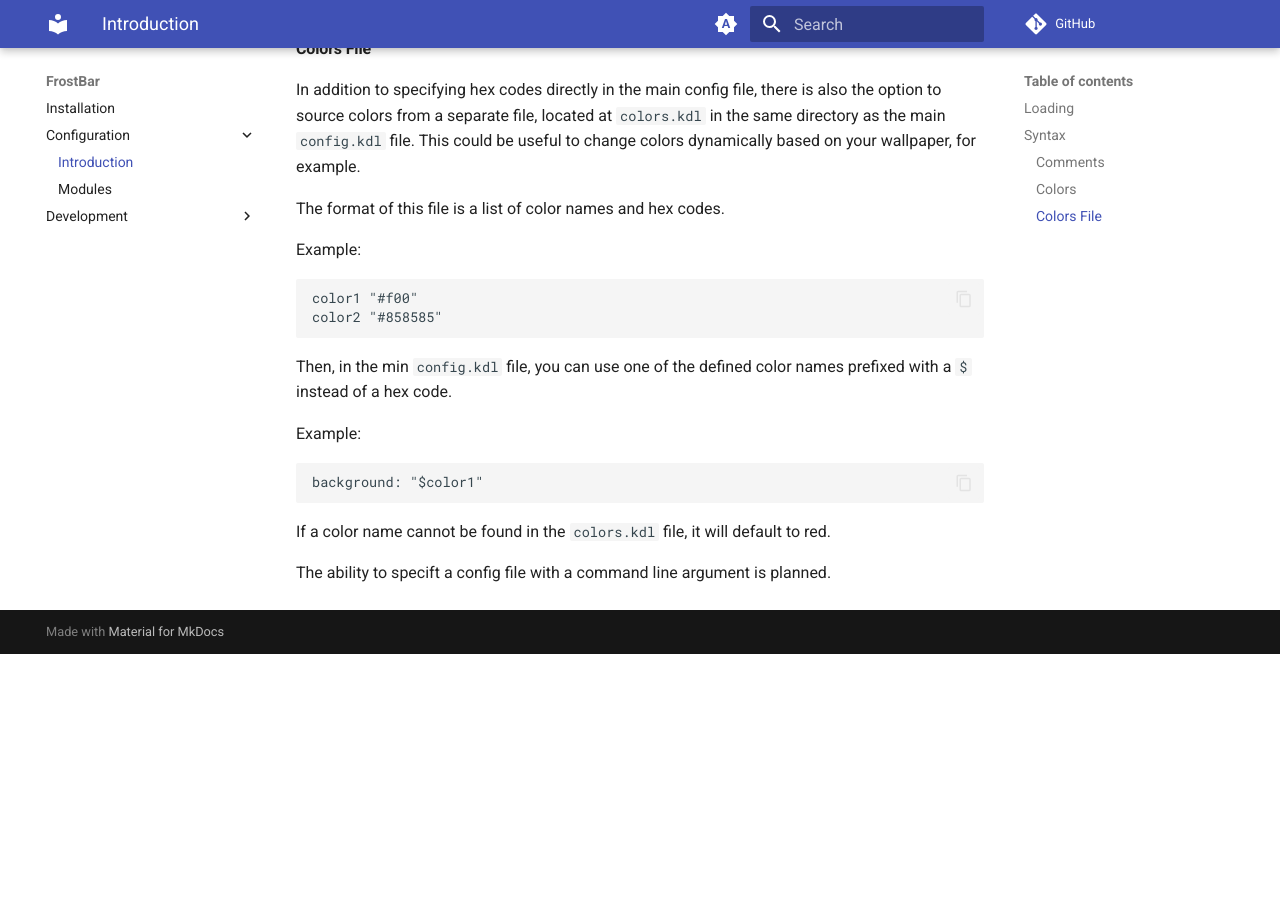
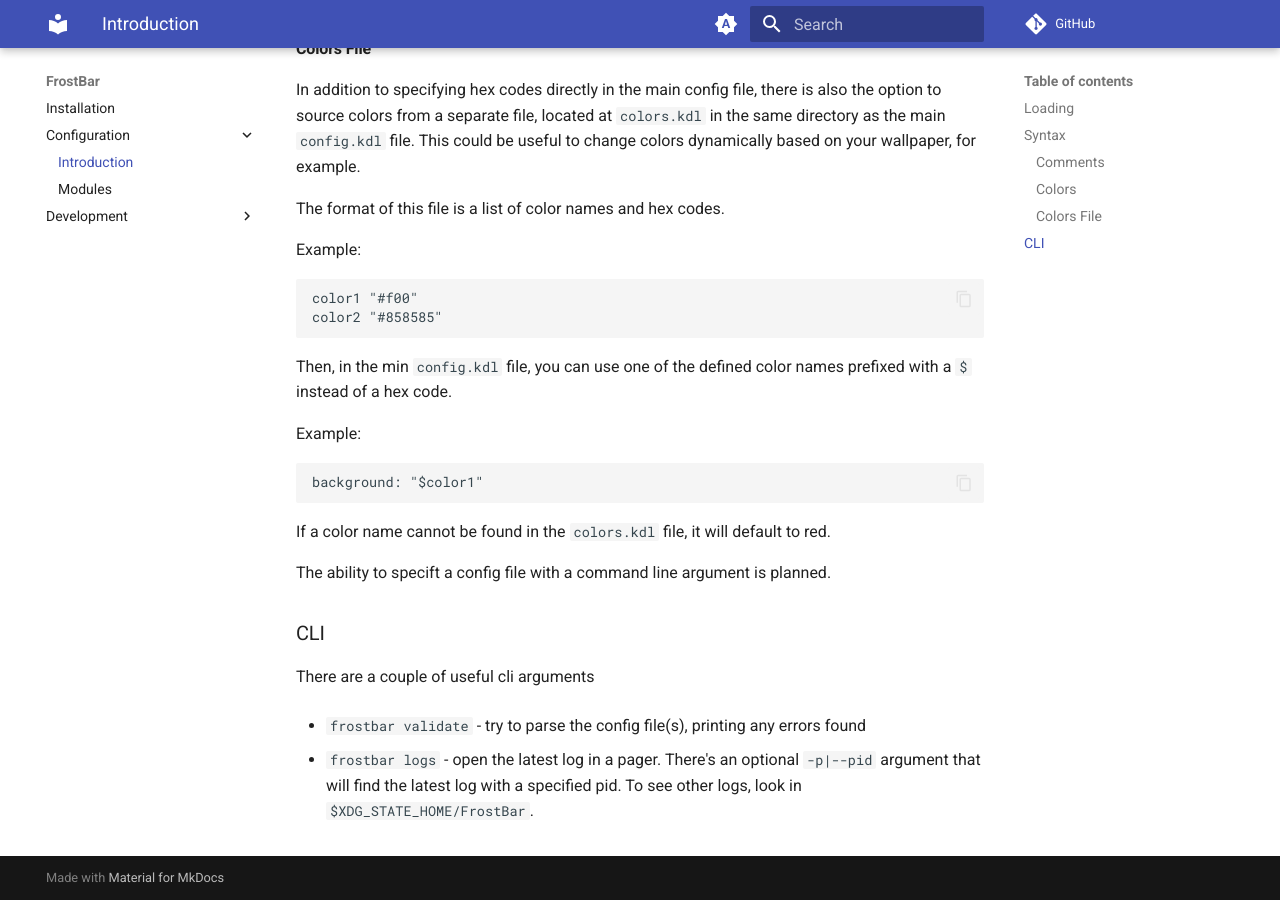
Before and after one commit to Ind-E/FrostBar, an MkDocs documentation site: the page built from docs/wiki/Configuration/Introduction.md, in a window 1280 px wide and 900 px high, scrolled down 965 px. Built offline with MkDocs 1.6.1 and Material for MkDocs 9.7.7, drawn with Linux system fonts in a browser that asks for light colours; comment, search, counter and statistics services are not loaded; before the commit the page ends 1619 px from its top, so only the background shows below that.

Commit message:
update docs with subcommands

```diff
--- a/docs/wiki/Configuration/Introduction.md
+++ b/docs/wiki/Configuration/Introduction.md
@@ -72,3 +72,13 @@
 If a color name cannot be found in the `colors.kdl` file, it will default to red.
 
 The ability to specift a config file with a command line argument is planned.
+
+### CLI
+
+There are a couple of useful cli arguments
+
+- `frostbar validate` - try to parse the config file(s), printing any errors found
+
+- `frostbar logs` - open the latest log in a pager. There's an optional
+`-p|--pid` argument that will find the latest log with a specified pid. To
+see other logs, look in `$XDG_STATE_HOME/FrostBar`.
```
